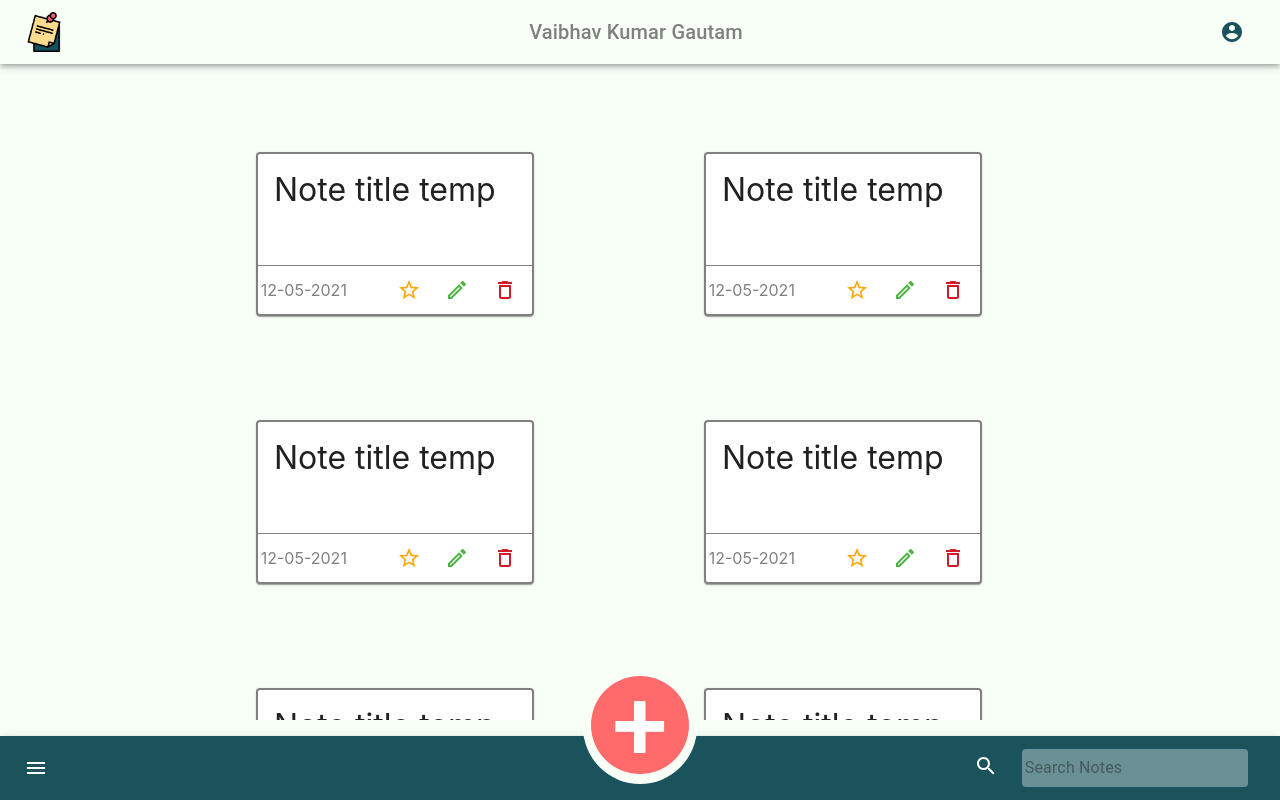
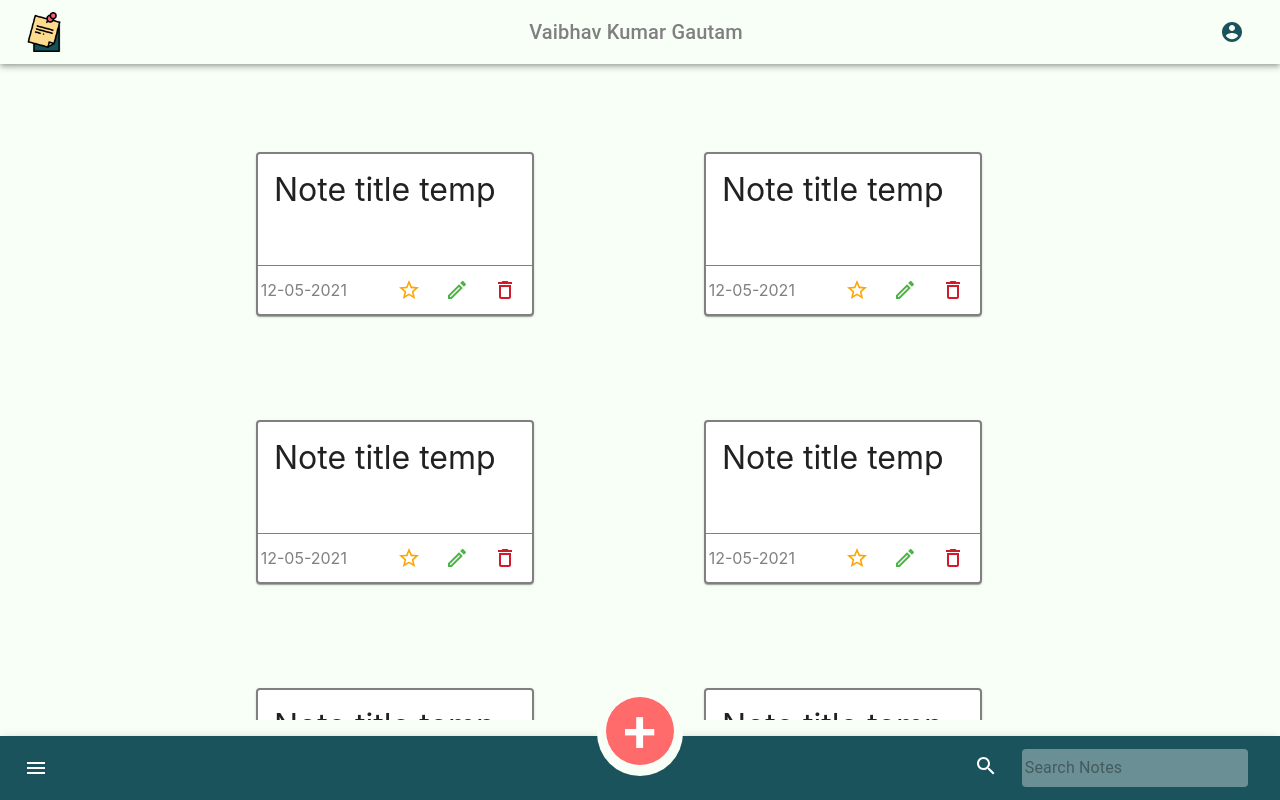
Before and after one commit to GitVaibhav1999/we-note, a React (Create React App) app: page / in a window 1280 px wide. Built offline with nearby package versions, Linux system fonts and the light colour scheme; no server answers; sample sign-in values are in the browser's storage.

Commit message:
feat(editor): styling an routing

```diff
--- a/src/App.css
+++ b/src/App.css
@@ -4,20 +4,11 @@
   width: 100vw;
   background-color: #f7fff7;
   overflow: hidden;
-  /* background-image: linear-gradient(
-    to right,
-    #f7fff7,
-    #f7fff7,
-    #f7fff7,
-    #f7fff7,
-    #f7fff7,
-    #edfbef,
-    #e3f6e8,
-    #d8f2e1,
-    #bde9d4,
-    #9fe0cc,
-    #7cd7c6,
-    #4ecdc4
-  ); */
-  /* border-bottom: 4px solid #ff6b6b; */
 }
+.ce-block__content {
+  margin: "0";
+}
+.ce-block {
+  border: 1px solid black;
+  margin-bottom: 1%;
+}
--- a/src/Dasboard/NavBars/BottomBar.js
+++ b/src/Dasboard/NavBars/BottomBar.js
@@ -9,8 +9,8 @@ import AddIcon from "@material-ui/icons/Add";
 import SearchIcon from "@material-ui/icons/Search";
 import MoreIcon from "@material-ui/icons/MoreVert";
 import { useState } from "react";
-import { InputBase, Link } from "@material-ui/core";
-
+import { InputBase } from "@material-ui/core";
+import { Link } from "react-router-dom";
 import AddButton from "../../assets/add-button.png";
 
 const useStyle = makeStyles((theme) => ({
@@ -50,18 +50,20 @@ const useStyle = makeStyles((theme) => ({
   fabButton: {
     backgroundColor: "#FF6B6B",
     boxShadow: "0px 2px 0px 8px #F7FFF7",
-    width: "7em",
-    height: "7em",
+    width: "5em",
+    height: "5em",
     position: "absolute",
     zIndex: 1,
-    top: -60,
+    top: -40,
     left: 0,
     right: 0,
     margin: "0 auto",
     transition: "0.2s ease",
+    border: "1px solid white",
     "&:hover": {
-      transform: "scale(1.2)",
-      // boxShadow: "0px 2px 0px px #F7FFF7",
+      boxShadow: "0px 0px 3px 1px #FF6B6B",
+      backgroundColor: "#FF6B6B",
+      transform: "scale(1.1)",
 
       backgroundColor: "#FF6B6B",
     },
@@ -80,9 +82,11 @@ function BottomBar() {
           <MenuIcon />
         </IconButton>
 
-        <Fab color="secondary" aria-label="add" className={classes.fabButton}>
-          <span style={{ fontSize: "100px" }}>+</span>
-        </Fab>
+        <Link to="/editor">
+          <Fab color="secondary" aria-label="add" className={classes.fabButton}>
+            <span style={{ fontSize: "60px" }}>+</span>
+          </Fab>
+        </Link>
         {/* <TextField /> */}
         <div className={classes.grow} />
         <div className={classes.searchIcon}>
--- a/src/Editor/EditArea/EditArea.js
+++ b/src/Editor/EditArea/EditArea.js
@@ -16,6 +16,7 @@ const useStyles = makeStyles(() => ({
     width: "90%",
     overflow: "auto",
     boxShadow: "2px 2px 5px 1px grey",
+    transition: "0.4s ease",
   },
 }));
 
--- a/src/Editor/EditorScreen.js
+++ b/src/Editor/EditorScreen.js
@@ -4,29 +4,50 @@ import EditArea from "./EditArea/EditArea";
 import { ArrowLeft } from "@material-ui/icons";
 import IconButton from "@material-ui/core/IconButton";
 import ArrowBackIcon from "@material-ui/icons/ArrowBack";
+import OutlinedInput from "@material-ui/core/OutlinedInput";
+import InputAdornment from "@material-ui/core/InputAdornment";
+
+import { Link } from "react-router-dom";
+
+import Menu from "../assets/menu.png";
 
 const useStyles = makeStyles((theme) => ({
   root: {
     display: "flex",
-    padding: "0.3rem",
-    justifyContent: "space-between",
-    transition: "1s ease",
+    // justifyContent: "space-between",
+    height: "87vh",
+    margin: "1rem",
   },
   back: {
-    border: "1px solid grey",
-    margin: "1rem",
+    border: "1px solid white",
+    marginRight: "1rem",
+    transition: "0.4s ease",
 
     "&:hover": {
-      boxShadow: "0px 0px 3px 1px grey",
-      backgroundColor: "white",
+      boxShadow: "0px 0px 3px 1px #FF6B6B",
+      backgroundColor: "#FF6B6B",
       transform: "scale(1.1)",
     },
   },
   editArea: {
     display: "block",
-    height: "80vh",
+    height: "85vh",
     width: "70vw",
     overflow: "auto",
+  },
+  heading: {
+    display: "inline-block",
+    width: "100vw",
+    height: "7vh",
+    margin: "0.2rem",
+  },
+  headingInput: {
+    width: "auto",
+    height: "70%",
+    margin: ".02rem",
+  },
+  menu: {
+    width: "1.3rem",
   },
 }));
 
@@ -34,17 +55,33 @@ function EditorScreen() {
   const classes = useStyles();
 
   return (
+    <>
       <div className={classes.root}>
         <div>
+          <Link to="/">
             <IconButton className={classes.back}>
               <ArrowBackIcon />
             </IconButton>
+          </Link>
         </div>
         <div className={classes.editArea}>
           <EditArea />
         </div>
         <div></div>
       </div>
+      <div className={classes.heading}>
+        <IconButton style={{ padding: "1rem" }}>
+          <img className={classes.menu} src={Menu} />
+        </IconButton>
+        <OutlinedInput
+          className={classes.headingInput}
+          id="outlined-adornment-weight"
+          aria-describedby="outlined-weight-helper-text"
+          labelWidth={0}
+          placeholder="Heading"
+        />
+      </div>
+    </>
   );
 }
 
```
Also changed, not shown: src/assets/menu.png (added). Lines whose indentation alone changed are shown as unchanged.
